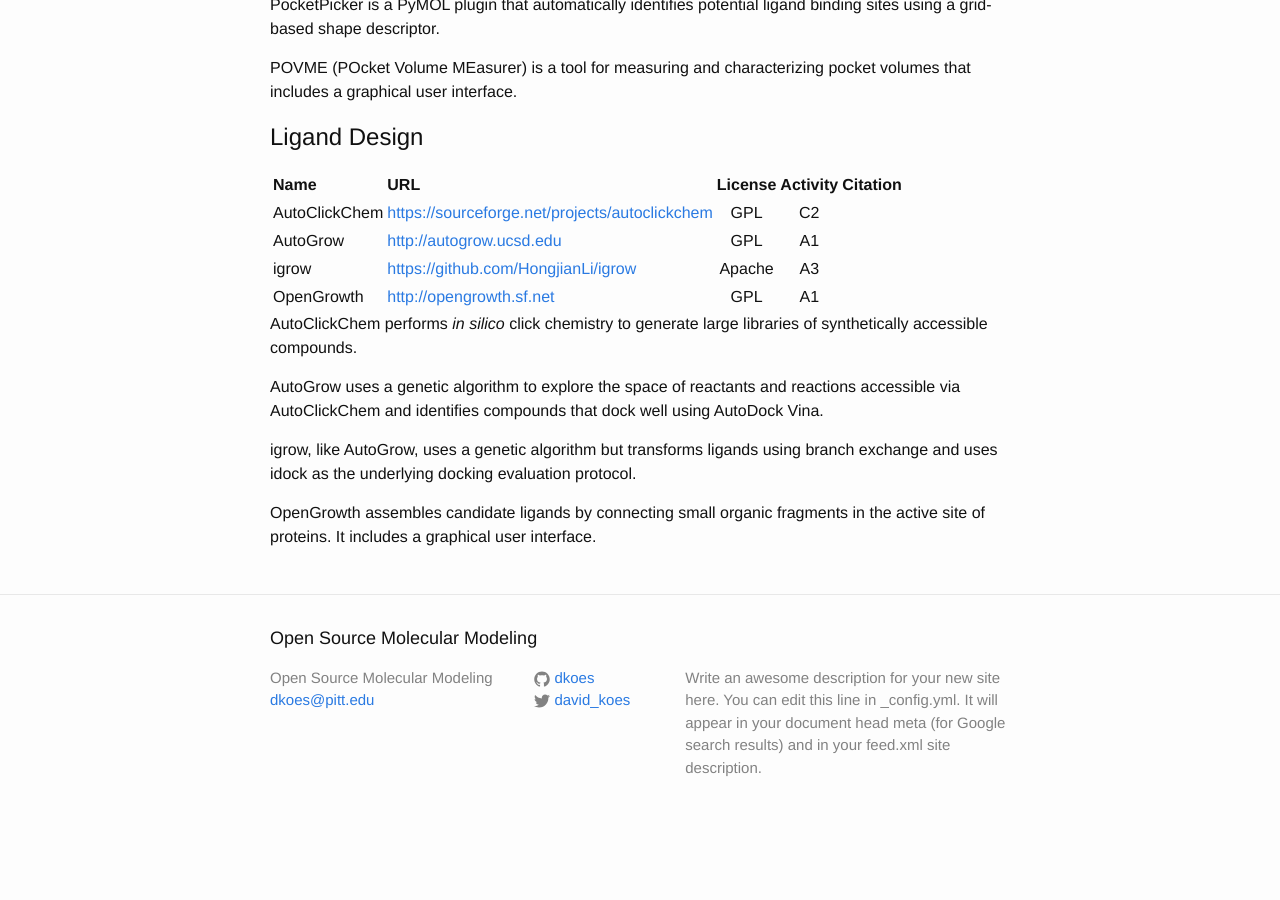
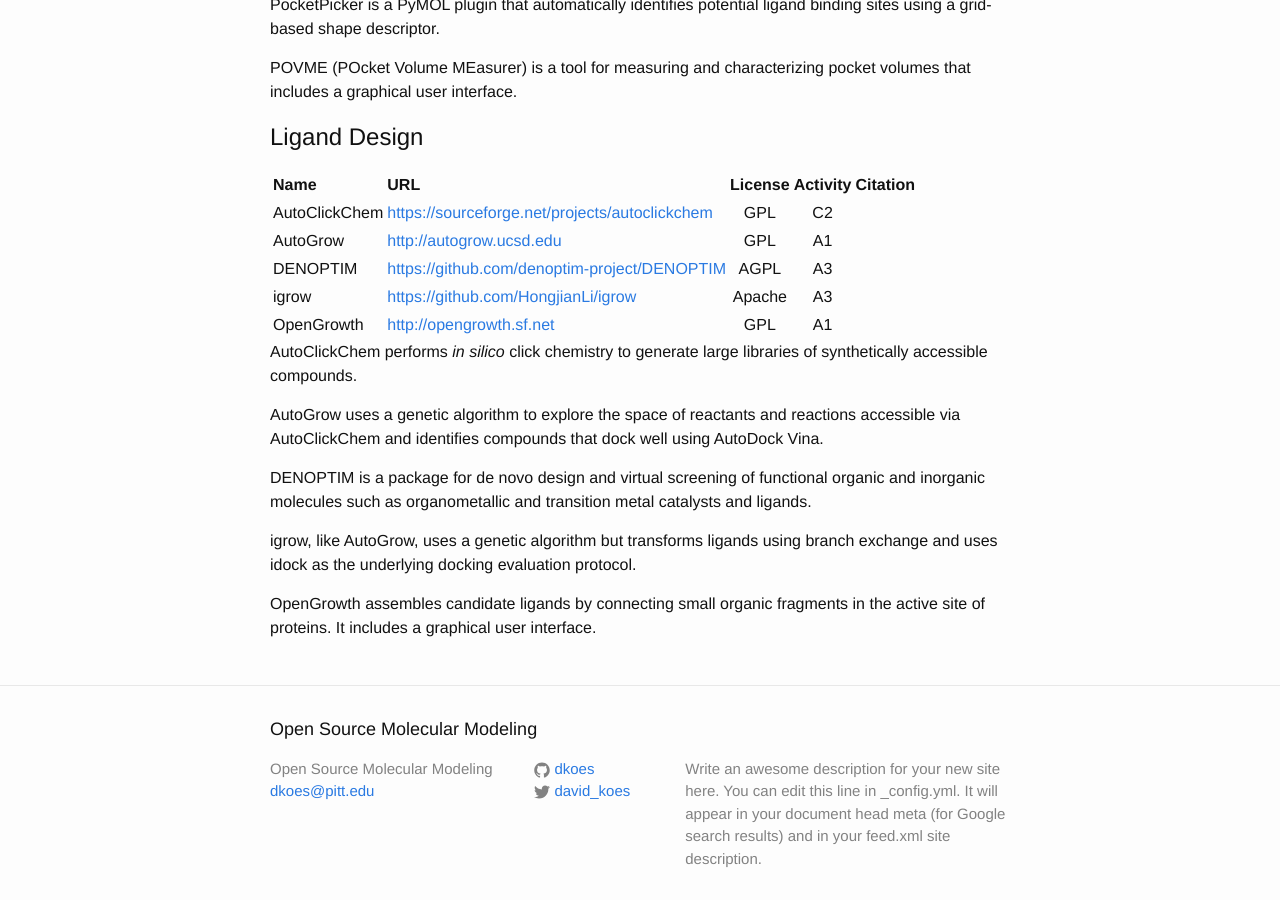
Before and after one commit to OpenSourceMolecularModeling/OpenSourceMolecularModeling.github.io, a Jekyll site: the page built from index.md, in a window 1280 px wide and 900 px high, scrolled down 23723 px. Built offline with Jekyll 4.4.1, drawn with Linux system fonts in a browser that asks for light colours; before the commit the page ends 24562 px from its top, so only the background shows below that.

Commit message:
adding denoptim to index

```diff
--- a/index.md
+++ b/index.md
@@ -866,6 +866,7 @@ Ligand Design
 |:--------------|:-------------------------------------------------|:-------:|:--------:|:--------:|
 | AutoClickChem | <https://sourceforge.net/projects/autoclickchem> |   GPL   |    C2    |          |
 | AutoGrow      | <http://autogrow.ucsd.edu>                       |   GPL   |    A1    |          |
+| DENOPTIM      | <https://github.com/denoptim-project/DENOPTIM>   |  AGPL   |    A3    |          |
 | igrow         | <https://github.com/HongjianLi/igrow>            |  Apache |    A3    |          |
 | OpenGrowth    | <http://opengrowth.sf.net>                       |   GPL   |    A1    |          |
 
@@ -873,6 +874,8 @@ AutoClickChem performs *in silico* click chemistry to generate large libraries o
 
 AutoGrow uses a genetic algorithm to explore the space of reactants and reactions accessible via AutoClickChem and identifies compounds that dock well using AutoDock Vina.
 
+DENOPTIM is a package for de novo design and virtual screening of functional organic and inorganic molecules such as organometallic and transition metal catalysts and ligands.
+
 igrow, like AutoGrow, uses a genetic algorithm but transforms ligands using branch exchange and uses idock as the underlying docking evaluation protocol.
 
 OpenGrowth assembles candidate ligands by connecting small organic fragments in the active site of proteins. It includes a graphical user interface.
```
